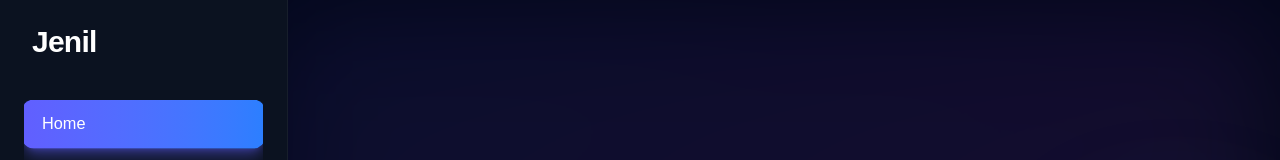
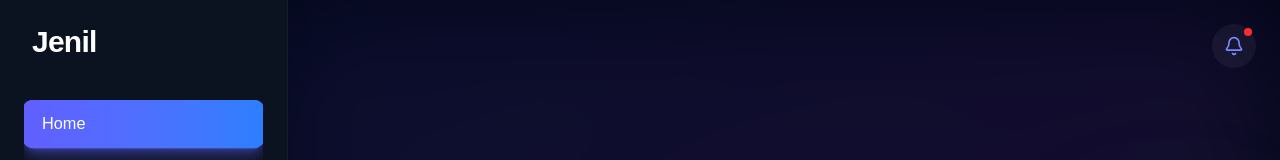
Before and after one commit to JenilKyada04/potfoliyo, a React (Vite) app: page / in a window 1280 px wide. Shown: the top 160 px of the page. Built offline with nearby package versions, Linux system fonts and the light colour scheme.

Commit message:
feat: add fade-in animation and notification panel to Home component

```diff
--- a/src/componet/Home.tsx
+++ b/src/componet/Home.tsx
@@ -1,4 +1,6 @@
 import { Link } from "react-router-dom";
+import NotificationPanel from "./NotificationPanel";
+
 
 const Home = () => {
   return (
@@ -6,6 +8,10 @@ const Home = () => {
 
       <section className="relative min-h-screen flex items-center px-6 md:px-16">
         <div className="pointer-events-none absolute inset-0 bg-gradient-to-br from-indigo-500/10 via-purple-500/10 to-yellow-400/10 blur-3xl" />
+        {/* NOTIFICATION PANEL */}
+        <div className="fixed top-6 right-6 z-50">
+          <NotificationPanel />
+        </div>
 
         <div className="relative max-w-7xl mx-auto w-full grid grid-cols-1 md:grid-cols-2 gap-16 items-center">
 
--- /dev/null
+++ b/src/componet/NotificationPanel.tsx
@@ -0,0 +1,67 @@
+import { useEffect, useRef, useState } from "react";
+import { Bell } from "lucide-react";
+
+const NotificationPanel = () => {
+    const [open, setOpen] = useState(false);
+    const ref = useRef<HTMLDivElement>(null);
+
+    useEffect(() => {
+        const handleClickOutside = (e: MouseEvent) => {
+            if (ref.current && !ref.current.contains(e.target as Node)) {
+                setOpen(false);
+            }
+        };
+        document.addEventListener("mousedown", handleClickOutside);
+        return () => document.removeEventListener("mousedown", handleClickOutside);
+    }, []);
+
+    const notifications = [
+        { id: 1, text: "WD2 Assignment (new)" },
+        { id: 2, text: "Java Assignment (new)" },
+        { id: 3, text: "Iot Assignment" },
+    ];
+
+    return (
+        <div ref={ref} className="relative">
+            {/* Bell Button */}
+            <button
+                onClick={() => setOpen(!open)}
+                className="relative p-3 rounded-full bg-white/5 hover:bg-white/10 transition"
+            >
+                <Bell className="w-5 h-5 text-indigo-400" />
+                <span className="absolute top-1 right-1 w-2 h-2 bg-red-500 rounded-full" />
+            </button>
+
+            {/* Dropdown */}
+            {open && (
+                <div className="absolute right-0 mt-4 w-80 rounded-xl bg-[#0a0f1c] border border-white/10 shadow-2xl overflow-hidden animate-fadeIn">
+                    <div className="px-4 py-3 border-b border-white/10">
+                        <p className="text-sm font-semibold text-white">
+                            Notifications
+                        </p>
+                    </div>
+
+                    <ul className="max-h-72 overflow-y-auto">
+                        {notifications.map((item) => (
+                            <li
+                                key={item.id}
+                                className="px-4 py-3 text-sm text-gray-300 hover:bg-white/5 transition cursor-pointer"
+                            >
+                                <p>{item.text}</p>
+                            </li>
+                        ))}
+                    </ul>
+
+                    <div className="px-4 py-3 text-center border-t border-white/10">
+                        <button className="text-xs text-indigo-400 hover:underline">
+                            View all
+                        </button>
+                    </div>
+                </div>
+            )}
+        </div>
+    );
+};
+
+
+export default NotificationPanel;
--- a/src/index.css
+++ b/src/index.css
@@ -8,3 +8,18 @@ html, body, #root {
     background-color: #1a1a1a;
     font-family: 'Outfit', sans-serif;
   }
+
+  @keyframes fadeIn {
+    from {
+      opacity: 0;
+      transform: translateY(-6px);
+    }
+    to {
+      opacity: 1;
+      transform: translateY(0);
+    }
+  }
+
+  .animate-fadeIn {
+    animation: fadeIn 0.2s ease-out;
+  }
```
